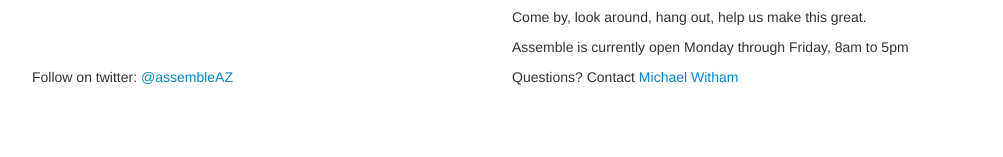
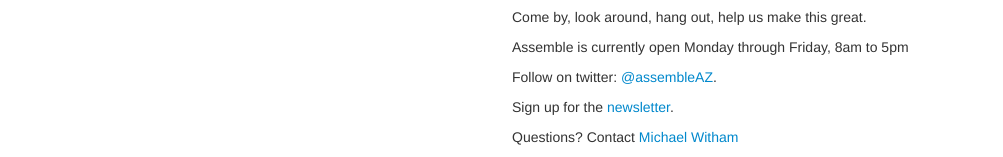
Before and after one commit to assembleaz/website, a plain HTML site: page index.html in a window 1280 px wide. Shown: the part 878-1035 px from the top of the page, without its empty margins (138-1141 px from the left). Before the commit the page ends 975 px from the top, so only its background shows below. Drawn offline with nearby package versions, Linux system fonts and the light colour scheme; a web font is replaced by a local one.

Commit message:
added nwesletter link

```diff
--- a/index.html
+++ b/index.html
@@ -53,9 +53,11 @@
         <div class="row">
 
           <div class="span6">
-          <p>Follow on twitter: <a href='http://www.twitter.com/assembleaz'>@assembleAZ</a></p>
+      &#160;
           </div>
           <div class="span6">
+            <p>Follow on twitter: <a href='http://www.twitter.com/assembleaz'>@assembleAZ</a>.</p>
+            <p>Sign up for the <a href='https://techphx.infusionsoft.com/app/form/13a9ce7c408bf95c8161db7ab194b0b9'>newsletter</a>.</p>
             <p>Questions? Contact <a href='mailto:mgwitham@gmail.com'>Michael Witham</a></p>
           </div>
         </div>
```
Lines whose indentation alone changed are shown as unchanged.
